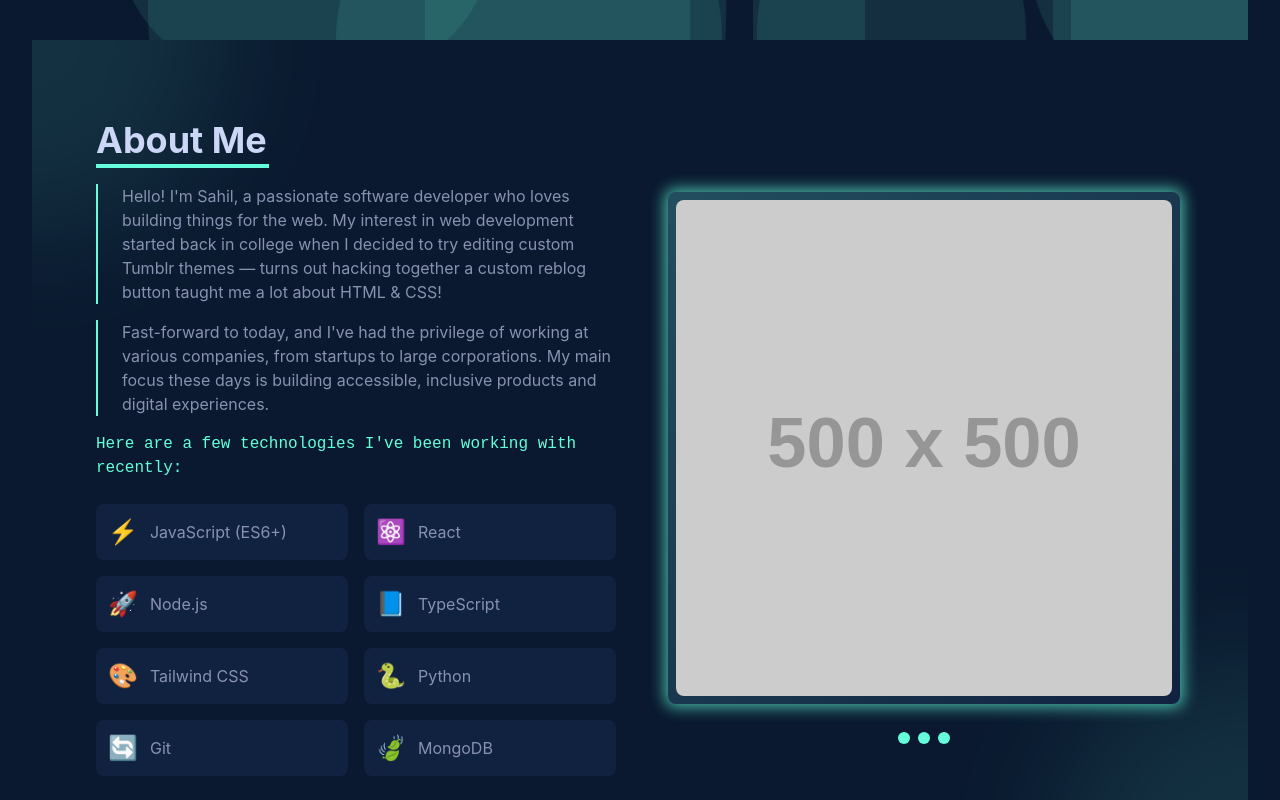
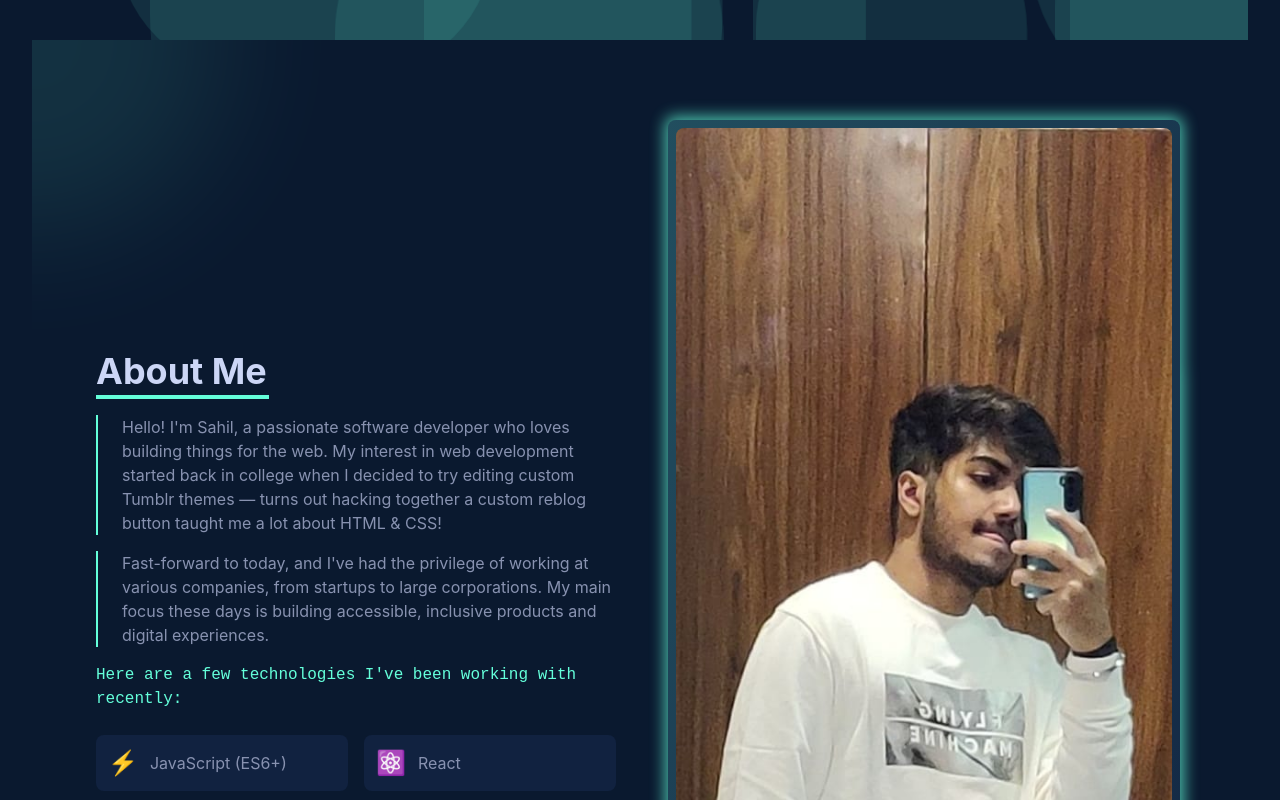
Before and after one commit to sahil00016/sahil-portfolio, a React (Create React App) app: page / in a window 1280 px wide. Shown: the part 760-1560 px from the top of the page. Built offline with nearby package versions, Linux system fonts and the light colour scheme.

Commit message:
Added profile image and updated About section styling

```diff
--- a/src/components/About.js
+++ b/src/components/About.js
@@ -133,9 +133,9 @@ const About = () => {
               <div className="relative bg-tertiary rounded-lg p-2">
                 <div className="absolute top-0 left-0 w-full h-full bg-gradient-to-br from-secondary/20 to-transparent rounded-lg" />
                 <img
-                  src="https://via.placeholder.com/500"
-                  alt="Profile"
-                  className="rounded-lg w-full h-full object-cover relative z-10 grayscale hover:grayscale-0 transition-all duration-300"
+                  src="/images/profile.jpg"
+                  alt="Sahil Sonker"
+                  className="rounded-lg w-full h-full object-cover relative z-10 hover:grayscale-0 transition-all duration-300"
                 />
                 <motion.div
                   className="absolute inset-0 bg-primary/50 backdrop-blur-sm opacity-0 group-hover:opacity-100 transition-opacity duration-300 rounded-lg flex items-center justify-center"
```
Also changed, not shown: public/images/profile.jpg (added).
